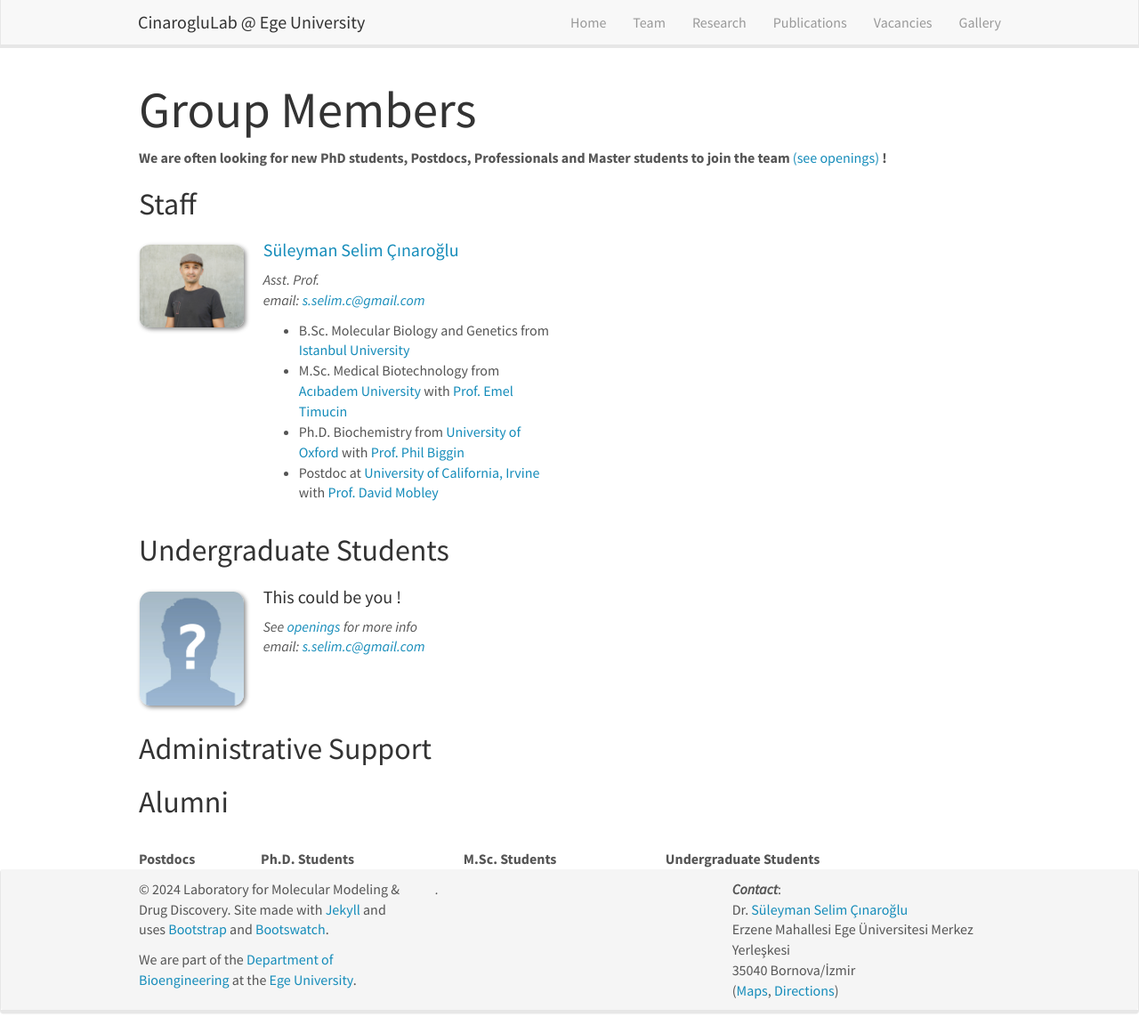
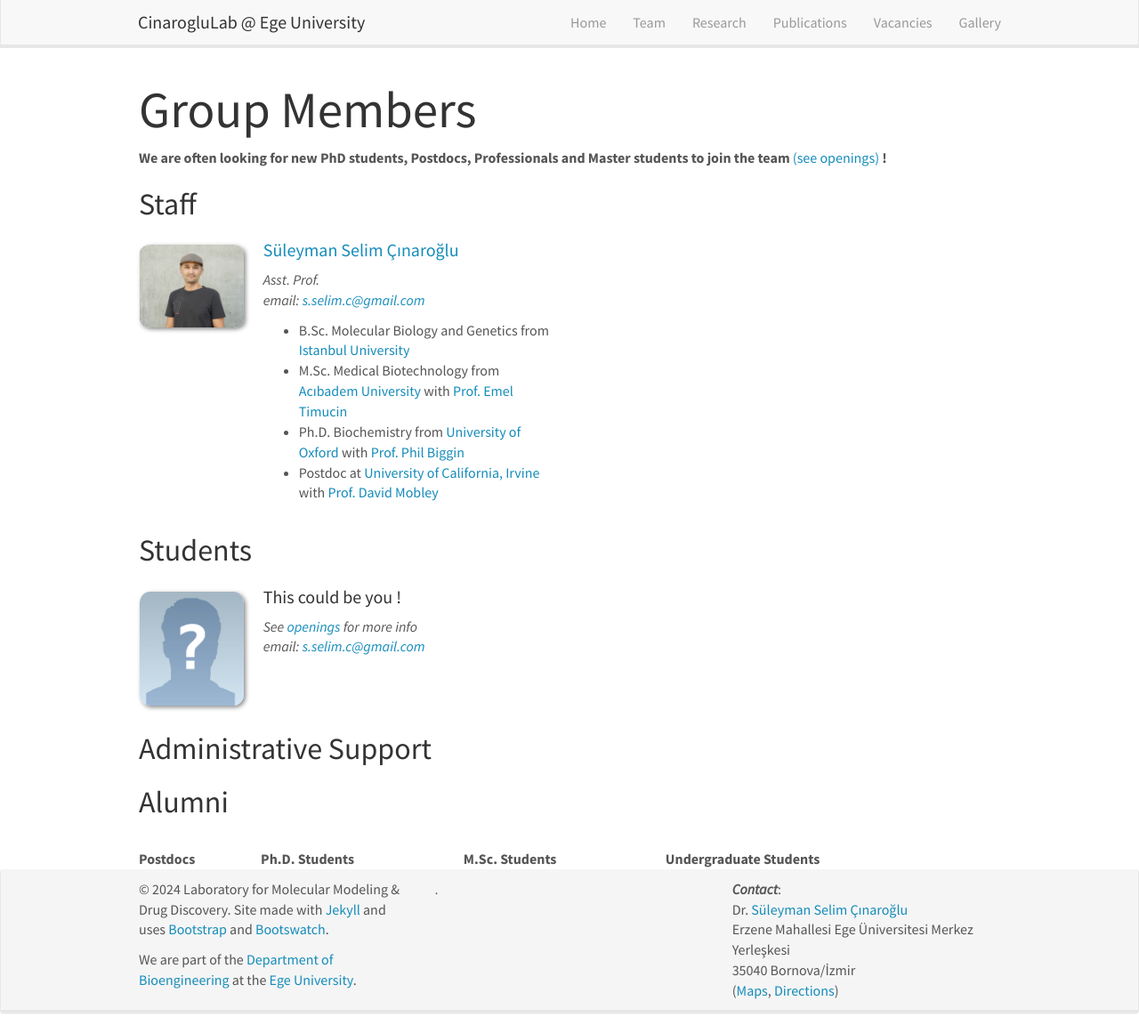
Before and after one commit to CinarogluLab/cinaroglulab.github.io, a Jekyll site: the page built from _pages/team.md, in a window 1280 px wide and 1161 px high. Shown: the whole window at 89% size. Built offline with Jekyll 4.4.1, drawn with Linux system fonts in a browser that asks for light colours; nearby versions of some CDN libraries.

Commit message:
Update team.md

```diff
--- a/_pages/team.md
+++ b/_pages/team.md
@@ -72,7 +72,7 @@ permalink: /team/
 </div>
 {% endif %}
 
-## Undergraduate Students
+## Students
 {% assign number_printed = 0 %}
 {% for member in site.data.students %}
 
```
